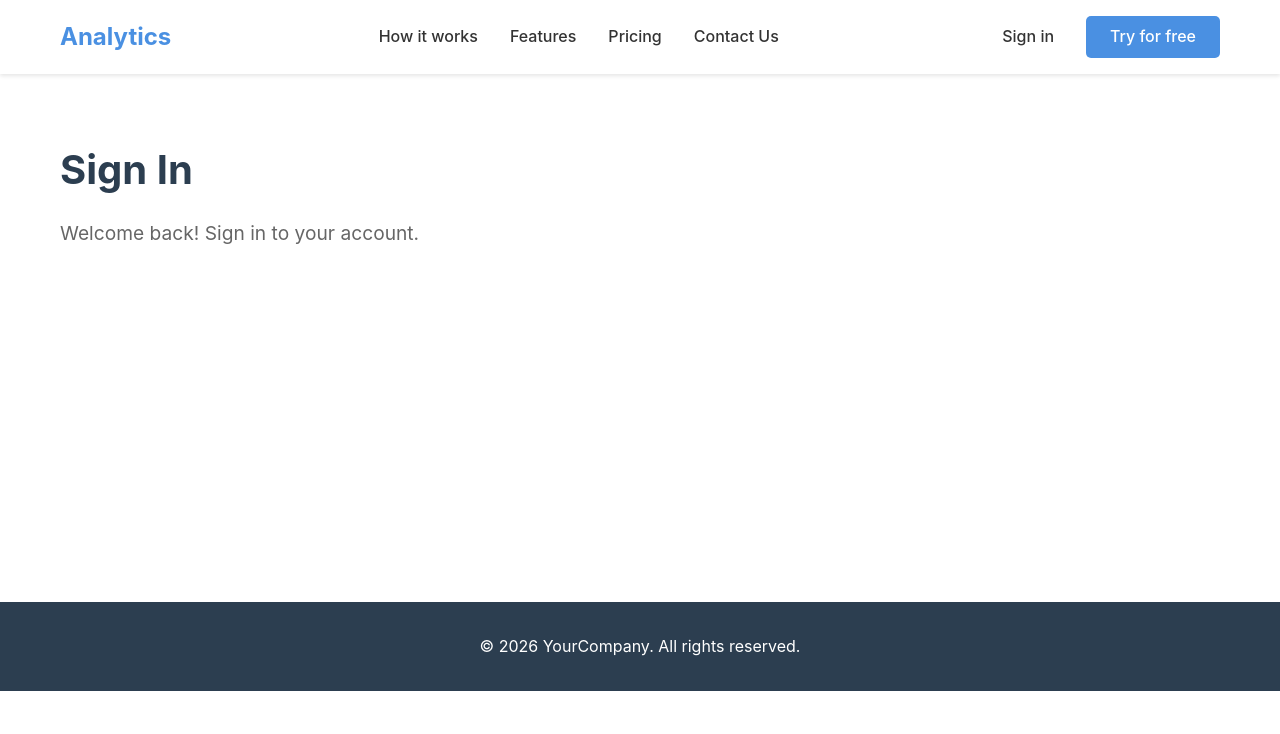
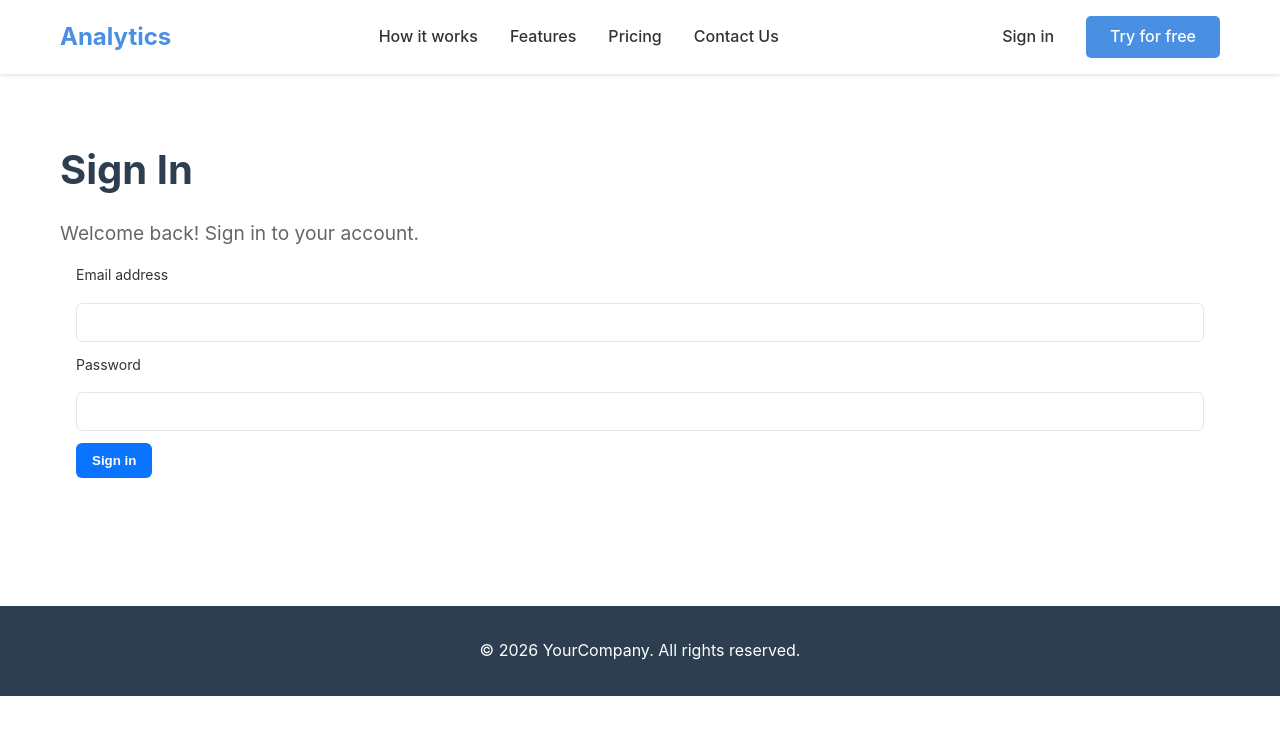
Before and after one commit to saadmansur/client_code_assessment_2, a Next.js app: page /signin in a window 1280 px wide. Shown: the top 734 px of the page. Built offline with nearby package versions, Linux system fonts and the light colour scheme.

Commit message:
login and sign up logic/pages added

```diff
--- a/app/signin/page.module.css
+++ b/app/signin/page.module.css
@@ -19,3 +19,50 @@
   font-size: 1.2rem;
   color: #666;
 }
+
+/* ...existing code... */
+
+.form {
+  display: flex;
+  flex-direction: column;
+  gap: 12px;        /* space between label+input groups */
+  padding: 16px;
+  box-sizing: border-box;
+}
+
+/* ensure labels sit above inputs and have spacing */
+.form label {
+  margin-bottom: 4px;
+  font-size: 14px;
+  color: #333;
+}
+
+/* full width inputs stacked vertically */
+.form input {
+  width: 100%;
+  padding: 10px 12px;
+  font-size: 15px;
+  border: 1px solid #e6e6e6;
+  border-radius: 6px;
+  background: #fff;
+  box-sizing: border-box;
+}
+
+/* button appears below the inputs */
+.btnPrimary {
+  padding: 10px 16px;
+  border: none;
+  border-radius: 6px;
+  background: #0b74ff;
+  color: #fff;
+  cursor: pointer;
+  font-weight: 600;
+  align-self: flex-start; /* change to flex-end or stretch if desired */
+}
+
+/* small-screen tweak: make button full width */
+@media (max-width: 520px) {
+  .btnPrimary { width: 100%; align-self: stretch; }
+}
+
+/* ...existing code... */
--- a/app/signin/page.tsx
+++ b/app/signin/page.tsx
@@ -1,11 +1,90 @@
+"use client";
+
+import { useState } from 'react';
 import styles from './page.module.css';
 
 export default function SignIn() {
+  const [email, setEmail] = useState('');
+  const [password, setPassword] = useState('');
+  const [isSubmitting, setIsSubmitting] = useState(false);
+
+  const handleSubmit = async (e: React.FormEvent) => {
+    e.preventDefault();
+    // TODO: call your auth API
+          setIsSubmitting(true);
+      try {
+        const base = process.env.NEXT_PUBLIC_API_URL || 'http://localhost:3002';
+        const url = `${base.replace(/\/$/, '')}/users/login`;
+
+        const resp = await fetch(url, {
+          method: 'POST',
+          mode: 'cors',
+          headers: { 'Content-Type': 'application/json' },
+          body: JSON.stringify({
+            email: email,
+            password: password,
+          }),
+        });
+
+        // read raw text first so we never throw on invalid JSON
+        const text = await resp.text();
+        const json = text ? JSON.parse(text) : {};
+        const contentType = resp.headers.get('content-type') || '';
+
+        if (!resp.ok) {
+          console.error('Signup failed', { status: resp.status, body: text });
+          alert(`Error: ${json?.message || text || 'No error message provided'}`);
+          return;
+        }
+
+        if (contentType.includes('application/json')) {
+          const data = JSON.parse(text);
+          alert(data.message || 'Account created');
+          setEmail('');
+          setPassword('');
+        } else {
+          console.warn('Expected JSON but got:', contentType, text);
+          alert('Server returned non-JSON response — check backend logs (see console).');
+        }
+      } catch (err) {
+        console.error('Request error', err);
+        alert('Network error while contacting API. Check backend is running and CORS settings.');
+      } finally {
+        setIsSubmitting(false);
+      }
+  };
+
   return (
     <main className={styles.pageContent}>
       <div className={styles.container}>
         <h1>Sign In</h1>
         <p>Welcome back! Sign in to your account.</p>
+
+        <form className={styles.form} onSubmit={handleSubmit}>
+          <label htmlFor="email">Email address</label>
+          <input
+            id="email"
+            name="email"
+            type="email"
+            required
+            value={email}
+            onChange={(e) => setEmail(e.target.value)}
+          />
+
+          <label htmlFor="password">Password</label>
+          <input
+            id="password"
+            name="password"
+            type="password"
+            required
+            value={password}
+            onChange={(e) => setPassword(e.target.value)}
+          />
+
+          <button type="submit" className={styles.btnPrimary}>
+            Sign in
+          </button>
+        </form>
       </div>
     </main>
   );
--- a/app/signup/page.tsx
+++ b/app/signup/page.tsx
@@ -39,11 +39,12 @@ export default function SignUp() {
 
         // read raw text first so we never throw on invalid JSON
         const text = await resp.text();
+        const json = text ? JSON.parse(text) : {};
         const contentType = resp.headers.get('content-type') || '';
 
         if (!resp.ok) {
           console.error('Signup failed', { status: resp.status, body: text });
-          alert(`Server error ${resp.status}. See console for details.`);
+          alert(`Error: ${json?.message || text || 'No error message provided'}`);
           return;
         }
 
```
